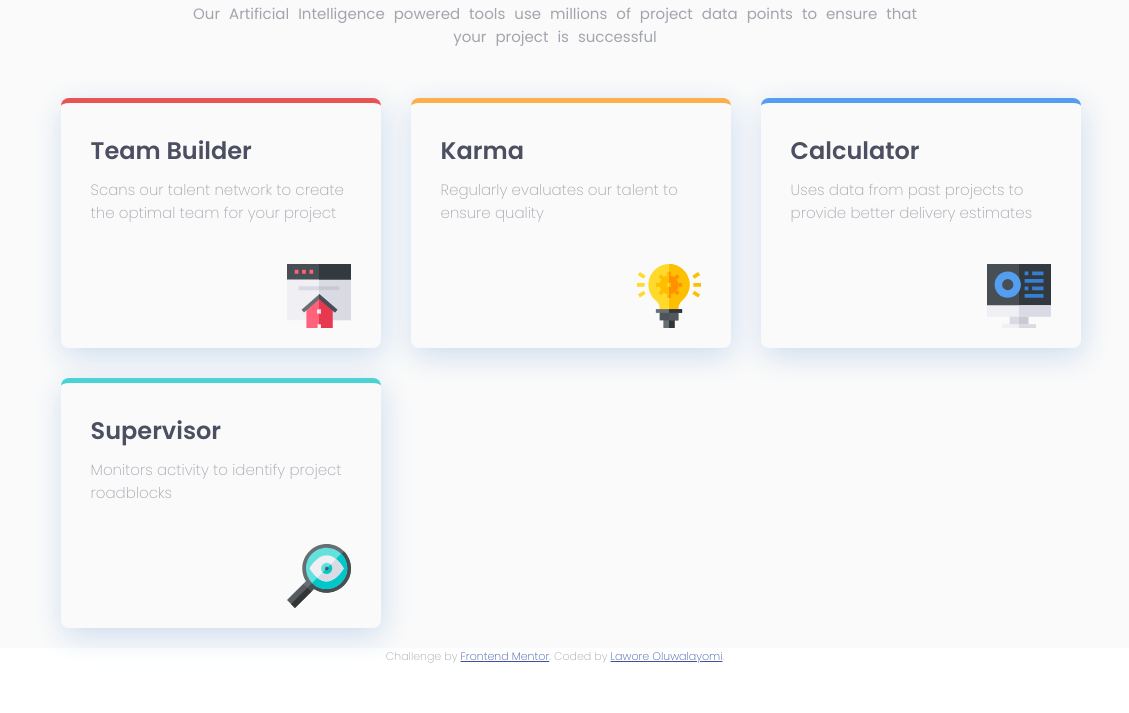
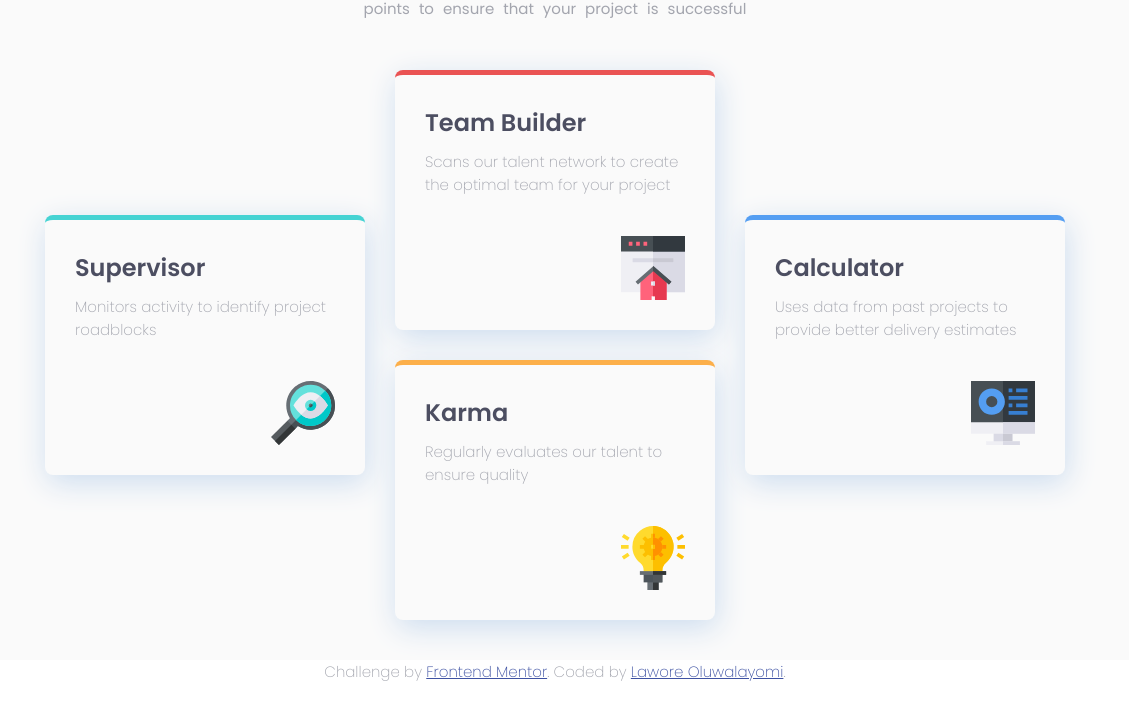
Before and after one commit to Layomi1/four-card-feature, a plain HTML site: page index.html in a window 1536 px wide. Shown: the part 122-835 px from the top of the page, without its empty margins (213-1342 px from the left). Before the commit the page ends 800 px from the top, so only its background shows below. Drawn offline with Linux system fonts and the light colour scheme.

Commit message:
updating the styling on desktop view

```diff
--- a/css/style.css
+++ b/css/style.css
@@ -35,7 +35,6 @@ body {
 
 main {
   width: 100%;
-  /* display: grid; */
   background-color: var(--body-color);
   padding: 40px 20px;
 }
@@ -68,6 +67,7 @@ header p {
 article {
   display: grid;
   gap: 30px;
+  justify-content: center;
 }
 
 .card {
@@ -75,7 +75,8 @@ article {
   flex-direction: column;
   background-color: var(--body-color);
   width: 320px;
-  height: 250px;
+  height: 100%;
+  /* min-height: 250px; */
   padding: 30px;
   border-radius: 8px;
   box-shadow: 2px 8px 30px hsl(212, 52%, 87%);
@@ -111,33 +112,43 @@ article .card:nth-child(4) {
 }
 
 .attribution {
-  font-size: 11px;
+  font-size: 0.9375rem;
   text-align: center;
-  bottom: 10px;
+  padding: 0 20px 30px 20px;
+
 }
 
 .attribution a {
   color: hsl(228, 45%, 44%);
 }
+
+
 @media screen and (min-width: 1440px) {
     body {
       height: 100vh;
     }
+
     main {
       width: 80%;
-
-    padding: 20px 120px;
     }
     header {
       text-align: center;
     }
 
     header p {
-    padding: 0 120px;
+      width: 50%;
+      margin: 0 auto;
     }
 
     article {
+      height: 50%;
+      width: 80%;
+      margin: 0 auto;
       grid-template-columns: repeat(3, 1fr);
+    }
+
+    article .card {
+      justify-content: center;
     }
 
     article .card:first-child {
@@ -145,17 +156,17 @@ article .card:nth-child(4) {
       grid-row: 2/4;
     }
 
-  article.card:nth-child(2) {
+  article .card:nth-child(2) {
     grid-column: 2;
     grid-row: 1/3;
   }
 
-  article.card:nth-child(3) {
+  article .card:nth-child(3) {
     grid-column: 2;
     grid-row: 3/5;
   }
 
-  article.card:nth-child(4) {
+  article .card:nth-child(4) {
     grid-column: 3;
     grid-row: 2/4;
   }
--- a/index.html
+++ b/index.html
@@ -9,7 +9,7 @@
       rel="icon"
       type="image/png"
       sizes="32x32"
-      href="./images/favicon-32x32.png"
+      href="css/images/favicon-32x32.png"
     />
     <link rel="stylesheet" href="css/style.css" />
 
```
Also changed, not shown: 1 other file. Lines whose indentation alone changed are shown as unchanged.
